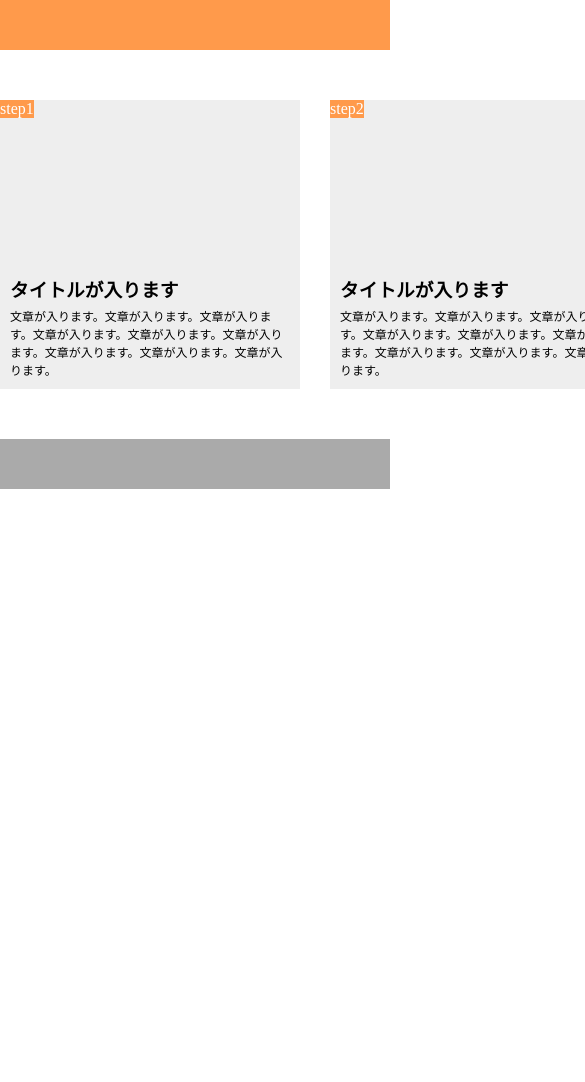
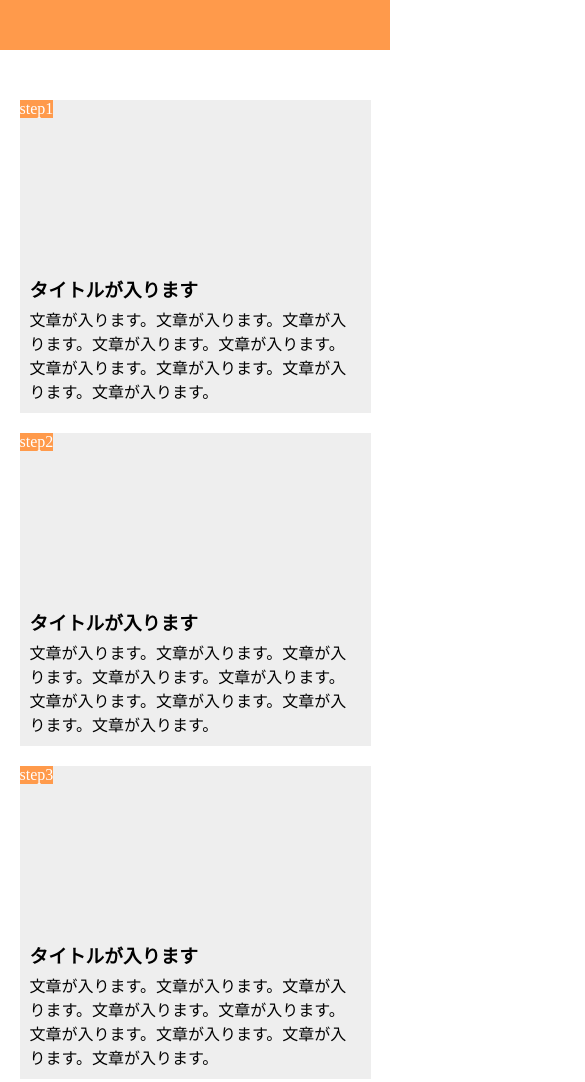
Before and after one commit to miharatoki/chapter10_exercise, a plain HTML site: page index.html in a window 390 px wide. Shown: the top 1082 px of the page, 585 px wide, since content can reach past the window. Before the commit the page ends 844 px from the top, so only its background shows below. Drawn offline with Linux system fonts and the light colour scheme.

Commit message:
(finish)1-10

```diff
--- a/index.html
+++ b/index.html
@@ -3,7 +3,7 @@
   <head>
     <meta charset="UTF-8"/>
     <meta name="viewport" content="width=device-width initial-scale=1.0">
-    <title>９章演習問題</title>
+    <title>１０章課題</title>
     <link rel="stylesheet" href="style.css"/>
   </head>
 
--- a/style.css
+++ b/style.css
@@ -70,7 +70,6 @@ h3 {
 
 p {
   width: 280px;
-  font-size: 12px;
 }
 
 footer {
@@ -78,6 +77,52 @@ footer {
   height: 50px;
 }
 
-@media screen and (max-width:768){
+@media screen and (max-width: 768px) {
+  header {
+    width: 100%;
+  }
 
+  main {
+    width: 100%;
+    display: block;
+    margin: 50px 5%;
+  }
+
+  section {
+    margin: 0% 0% 20px 0%;
+    width: 90%;
+  }
+
+  .main-contents {
+    width: 100%;
+  }
+
+  .contents-box {
+    width: 100%;
+    padding: 10px;
+  }
+
+  .contents-image1 {
+    width: 100%;
+  }
+
+  .contents-image2 {
+    width: 100%;
+  }
+
+  .contents-image3 {
+    width: 100%;
+  }
+
+  h3 {
+    width: 100%;
+  }
+
+  p {
+    width: 100%;
+  }
+
+  footer {
+    width: 100%;
+  }
 }
```
